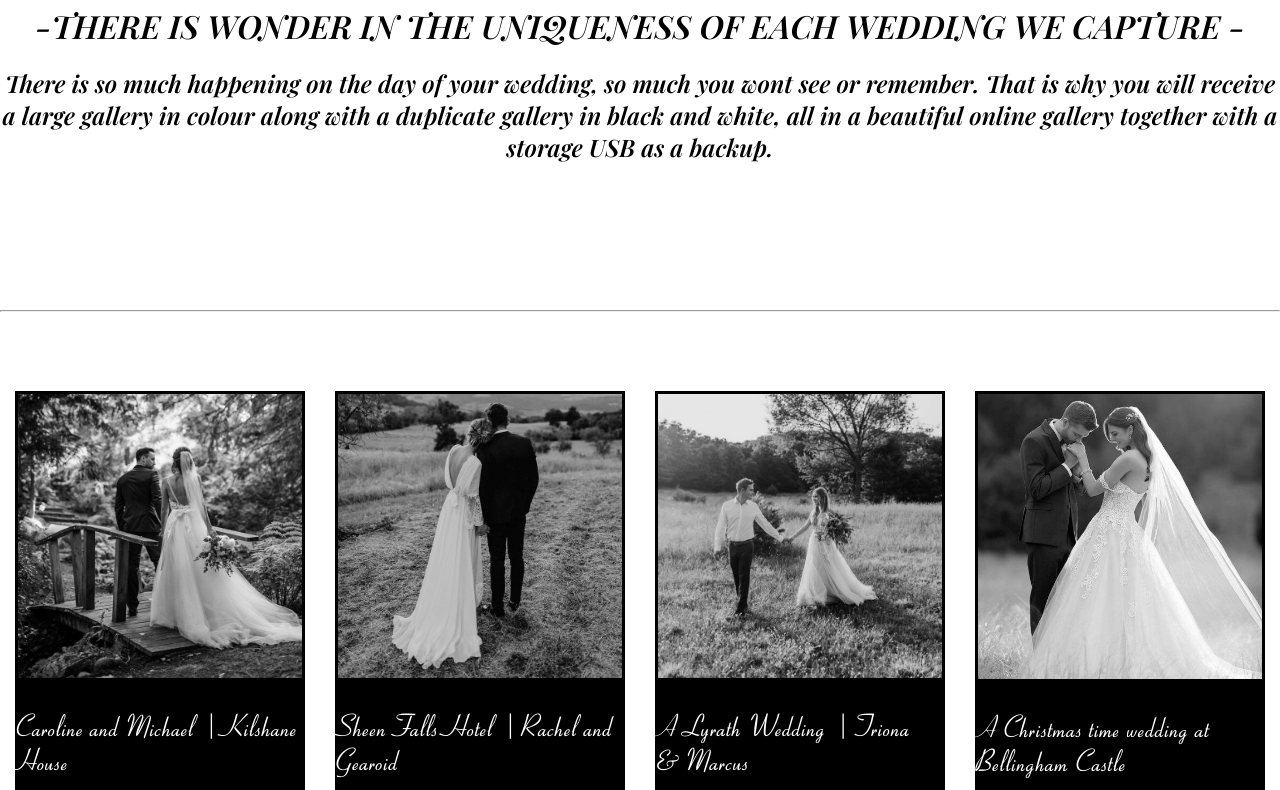
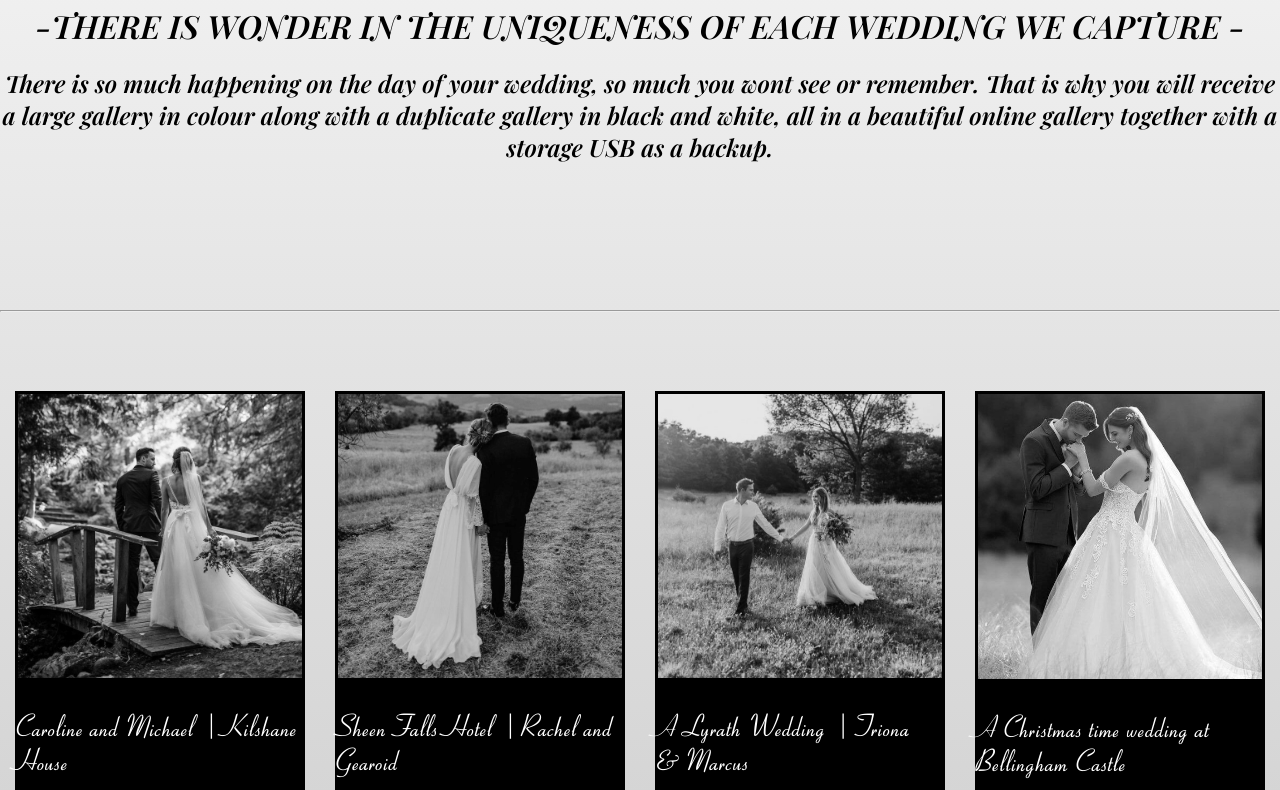
Before and after one commit to GhazaalSarmadi/website, a plain HTML site: page gallery.html in a window 1280 px wide. Shown: the part 478-1268 px from the top of the page. Drawn offline with Linux system fonts and the light colour scheme.

Commit message:
add linear-gradient for body

```diff
--- a/scsss/gallery/blocks/_imgsection.scss
+++ b/scsss/gallery/blocks/_imgsection.scss
@@ -1,4 +1,7 @@
 //mobile first
+body {
+    background-image: linear-gradient(360deg, rgb(165, 165, 165), transparent);
+}
 .imgsection {
     width: 100%;
     margin: $l-margin auto;
```
Also changed, not shown: css/gallery.css, 1 other file.
